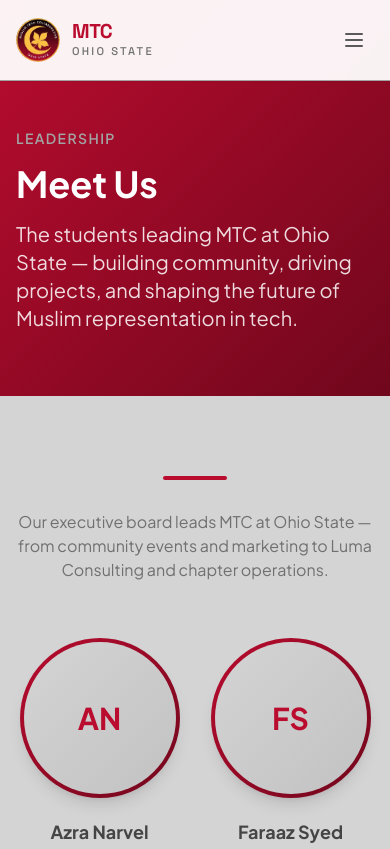
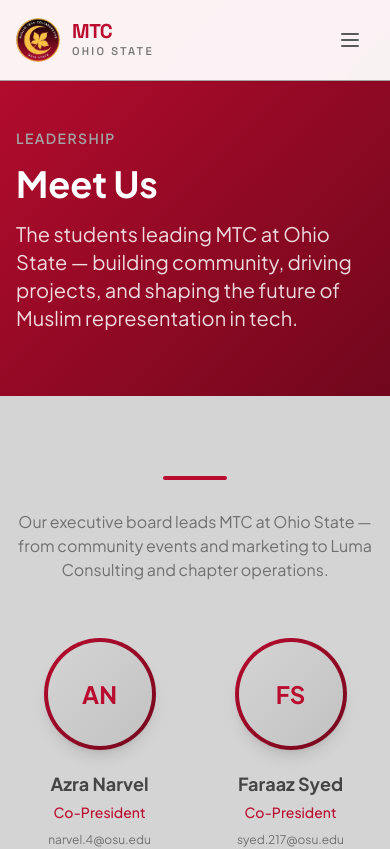
Before and after one commit to FaraazSyed51/LumaConsulting, a Next.js app: page /board in a window 390 px wide. Shown: the top 849 px of the page. Built offline with nearby package versions, Linux system fonts and the light colour scheme.

Commit message:
Improve mobile UX on Luma pages, board, and site navigation.

```diff
--- a/app/globals.css
+++ b/app/globals.css
@@ -86,6 +86,10 @@
   scroll-padding-top: 6rem;
 }
 
+html:has(.luma-page) {
+  scroll-padding-top: 8.75rem;
+}
+
 @media (prefers-reduced-motion: reduce) {
   html {
     scroll-behavior: auto;
--- a/app/layout.tsx
+++ b/app/layout.tsx
@@ -1,4 +1,4 @@
-import type { Metadata } from "next";
+import type { Metadata, Viewport } from "next";
 import { Analytics } from "@vercel/analytics/react";
 import { Plus_Jakarta_Sans, Space_Grotesk } from "next/font/google";
 import "./globals.css";
@@ -14,6 +14,12 @@
   variable: "--font-display",
   display: "swap",
 });
+
+export const viewport: Viewport = {
+  width: "device-width",
+  initialScale: 1,
+  themeColor: "#BA0C2F",
+};
 
 export const metadata: Metadata = {
   title: {
@@ -46,7 +52,7 @@
 }>) {
   return (
     <html lang="en" className={`${plusJakarta.variable} ${spaceGrotesk.variable}`}>
-      <body className="font-sans">
+      <body className="font-sans overflow-x-hidden">
         {children}
         <Analytics />
       </body>
--- a/app/luma/partners/page.tsx
+++ b/app/luma/partners/page.tsx
@@ -11,7 +11,7 @@
 
 export default function LumaPartnersPage() {
   return (
-    <main className="min-h-screen">
+    <main className="min-h-screen luma-page pt-20">
       <SiteNavigation />
       <LumaSubNav variant="partner" />
       <LumaHero variant="partner" />
--- a/app/luma/students/page.tsx
+++ b/app/luma/students/page.tsx
@@ -10,7 +10,7 @@
 
 export default function LumaStudentsPage() {
   return (
-    <main className="min-h-screen">
+    <main className="min-h-screen luma-page pt-20">
       <SiteNavigation />
       <LumaSubNav variant="student" />
       <LumaHero variant="student" />
--- a/components/board/BoardGrid.tsx
+++ b/components/board/BoardGrid.tsx
@@ -26,10 +26,10 @@
       whileHover={{ y: -6 }}
       className="group text-center"
     >
-      <div className="relative mx-auto w-40 h-40 md:w-44 md:h-44 mb-5">
+      <div className="relative mx-auto w-28 h-28 sm:w-36 sm:h-36 md:w-44 md:h-44 mb-5">
         <div className="absolute inset-0 rounded-full bg-gradient-to-br from-osu-scarlet to-osu-scarlet-dark-40 p-1 shadow-lg group-hover:shadow-xl transition-shadow">
           <div className="w-full h-full rounded-full bg-gradient-to-br from-osu-gray-light-80 to-osu-gray-light-60 flex items-center justify-center overflow-hidden">
-            <span className="text-3xl md:text-4xl font-bold text-osu-scarlet transition-transform duration-300 group-hover:scale-110">
+            <span className="text-2xl sm:text-3xl md:text-4xl font-bold text-osu-scarlet transition-transform duration-300 group-hover:scale-110">
               {getInitials(name)}
             </span>
           </div>
--- a/components/home/Mission.tsx
+++ b/components/home/Mission.tsx
@@ -51,7 +51,7 @@
             initial={{ opacity: 0, x: 40 }}
             animate={isInView ? { opacity: 1, x: 0 } : {}}
             transition={{ duration: 0.8, delay: 0.2 }}
-            className="relative"
+            className="relative overflow-hidden"
           >
             <div className="relative aspect-[4/5] rounded-2xl overflow-hidden shadow-2xl">
               <ImageSlot
--- a/components/luma/LumaHero.tsx
+++ b/components/luma/LumaHero.tsx
@@ -30,7 +30,11 @@
   const c = copy[variant];
 
   const scrollTo = (href: string) => {
-    document.querySelector(href)?.scrollIntoView({ behavior: "smooth" });
+    const el = document.querySelector(href);
+    if (!el) return;
+    const offset = href.startsWith("#") && document.querySelector(".luma-page") ? 132 : 80;
+    const top = el.getBoundingClientRect().top + window.scrollY - offset;
+    window.scrollTo({ top, behavior: "smooth" });
   };
 
   return (
--- a/components/luma/ProjectShowcase.tsx
+++ b/components/luma/ProjectShowcase.tsx
@@ -63,7 +63,7 @@
                     </div>
 
                     <div className="flex-shrink-0 sm:text-right max-w-full sm:max-w-[200px]">
-                      <p className="text-[0.65rem] font-semibold text-osu-gray uppercase tracking-widest mb-2">
+                      <p className="text-xs font-semibold text-osu-gray uppercase tracking-widest mb-2">
                         Partnership
                       </p>
                       {project.partner.logo ? (
--- a/components/luma/StudentApplicationForm.tsx
+++ b/components/luma/StudentApplicationForm.tsx
@@ -217,7 +217,7 @@
                 type="button"
                 onClick={() => move(index, -1)}
                 disabled={index === 0}
-                className="p-1 rounded hover:bg-osu-gray-light-80 disabled:opacity-30"
+                className="p-2.5 min-w-[44px] min-h-[44px] flex items-center justify-center rounded hover:bg-osu-gray-light-80 disabled:opacity-30"
                 aria-label="Move up"
               >
                 <ChevronUp className="w-4 h-4" />
@@ -226,7 +226,7 @@
                 type="button"
                 onClick={() => move(index, 1)}
                 disabled={index === order.length - 1}
-                className="p-1 rounded hover:bg-osu-gray-light-80 disabled:opacity-30"
+                className="p-2.5 min-w-[44px] min-h-[44px] flex items-center justify-center rounded hover:bg-osu-gray-light-80 disabled:opacity-30"
                 aria-label="Move down"
               >
                 <ChevronDown className="w-4 h-4" />
--- a/components/site/SiteNavigation.tsx
+++ b/components/site/SiteNavigation.tsx
@@ -90,6 +90,15 @@
   );
 }
 
+const LUMA_SCROLL_OFFSET = 132; // fixed nav (80px) + sticky sub-nav (~52px)
+
+function scrollToSection(href: string) {
+  const el = document.querySelector(href);
+  if (!el) return;
+  const top = el.getBoundingClientRect().top + window.scrollY - LUMA_SCROLL_OFFSET;
+  window.scrollTo({ top, behavior: "smooth" });
+}
+
 export default function SiteNavigation({
   transparent = false,
 }: {
@@ -111,6 +120,13 @@
   useEffect(() => {
     setIsMobileMenuOpen(false);
   }, [pathname]);
+
+  useEffect(() => {
+    document.body.style.overflow = isMobileMenuOpen ? "hidden" : "";
+    return () => {
+      document.body.style.overflow = "";
+    };
+  }, [isMobileMenuOpen]);
 
   const textClass = useTransparent
     ? "text-white hover:text-white/80"
@@ -201,10 +217,15 @@
 
           <button
             onClick={() => setIsMobileMenuOpen(!isMobileMenuOpen)}
-            className={`md:hidden p-2 rounded-lg ${
-              useTransparent ? "text-white" : "text-osu-gray-dark-60"
+            className={`md:hidden p-3 min-w-[44px] min-h-[44px] flex items-center justify-center rounded-lg ${
+              isMobileMenuOpen
+                ? "text-osu-gray-dark-60"
+                : useTransparent
+                  ? "text-white"
+                  : "text-osu-gray-dark-60"
             }`}
             aria-label="Toggle menu"
+            aria-expanded={isMobileMenuOpen}
           >
             {isMobileMenuOpen ? <X size={24} /> : <Menu size={24} />}
           </button>
@@ -324,15 +345,15 @@
   }, [sections]);
 
   const scrollTo = (href: string) => {
-    document.querySelector(href)?.scrollIntoView({ behavior: "smooth" });
+    scrollToSection(href);
   };
 
   return (
     <div className="sticky top-20 z-40 bg-white/95 backdrop-blur-md border-b border-osu-gray-light-40 shadow-sm">
       <div className="max-w-7xl mx-auto px-4 sm:px-6 lg:px-8">
-        <div className="flex items-center justify-between py-3 gap-4 overflow-x-auto scrollbar-hide">
+        <div className="flex items-center justify-between py-2 sm:py-3 gap-3 overflow-x-auto scrollbar-hide">
           <div className="flex items-center gap-1 min-w-0">
-            <span className="text-sm font-bold text-osu-scarlet whitespace-nowrap mr-4">
+            <span className="hidden sm:inline text-sm font-bold text-osu-scarlet whitespace-nowrap mr-3">
               Luma for {variant === "partner" ? "Business" : "Students"}
             </span>
             <div className="flex items-center gap-1">
@@ -340,7 +361,7 @@
                 <button
                   key={section.href}
                   onClick={() => scrollTo(section.href)}
-                  className={`px-3 py-1.5 text-sm font-medium rounded-lg whitespace-nowrap transition-colors ${
+                  className={`px-3 py-2.5 sm:px-4 min-h-[44px] text-sm font-medium rounded-lg whitespace-nowrap transition-colors ${
                     activeSection === section.href
                       ? "bg-osu-scarlet text-white"
                       : "text-osu-gray-dark-40 hover:text-osu-scarlet hover:bg-osu-gray-light-80"
@@ -353,7 +374,7 @@
           </div>
           <Link
             href={otherPath}
-            className="flex-shrink-0 px-3 py-1.5 text-sm font-medium text-osu-gray-dark-40 hover:text-osu-scarlet hover:bg-osu-gray-light-80 rounded-lg whitespace-nowrap transition-colors"
+            className="flex-shrink-0 px-3 py-2.5 sm:px-4 min-h-[44px] flex items-center text-sm font-medium text-osu-gray-dark-40 hover:text-osu-scarlet hover:bg-osu-gray-light-80 rounded-lg whitespace-nowrap transition-colors"
           >
             {otherLabel} →
           </Link>
```
